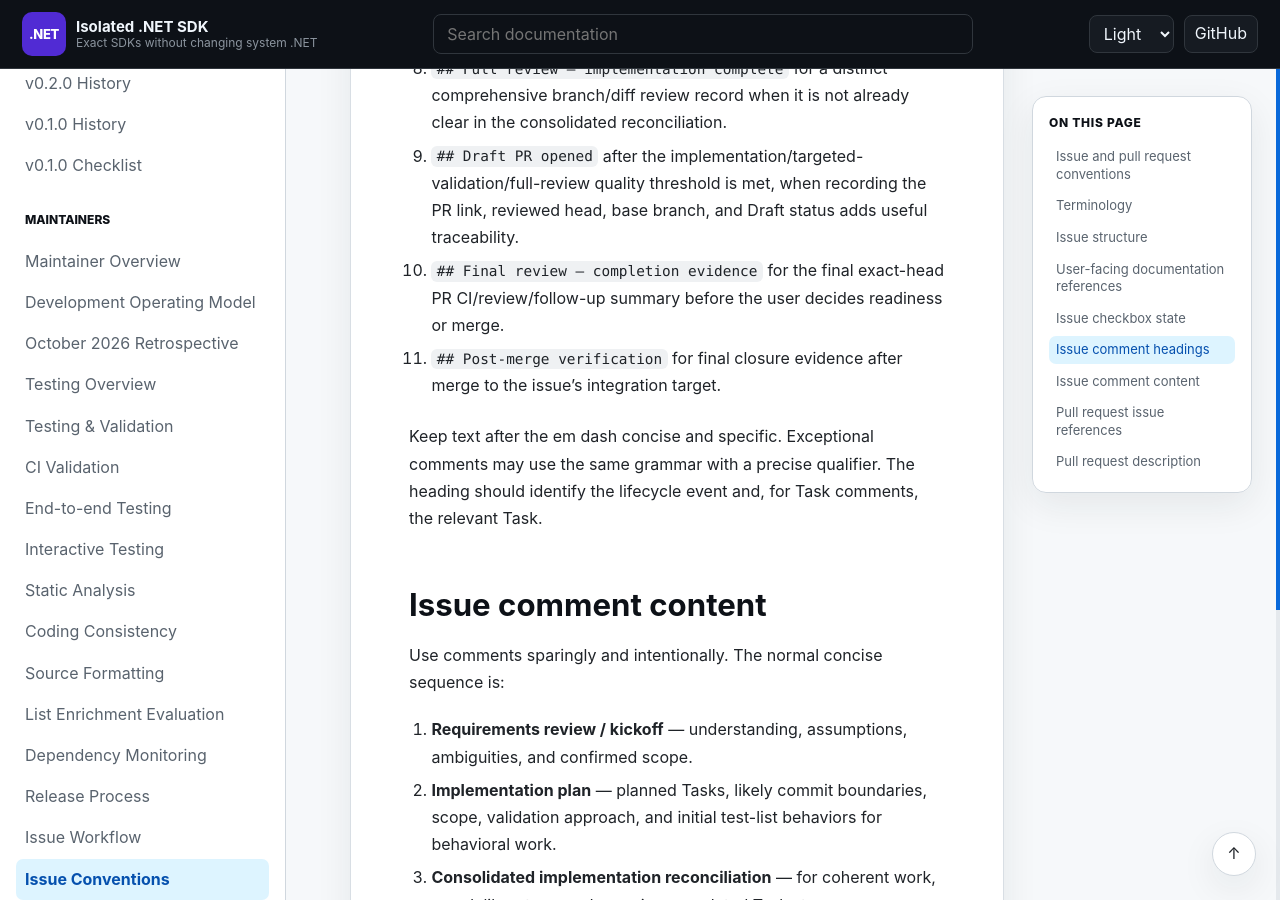
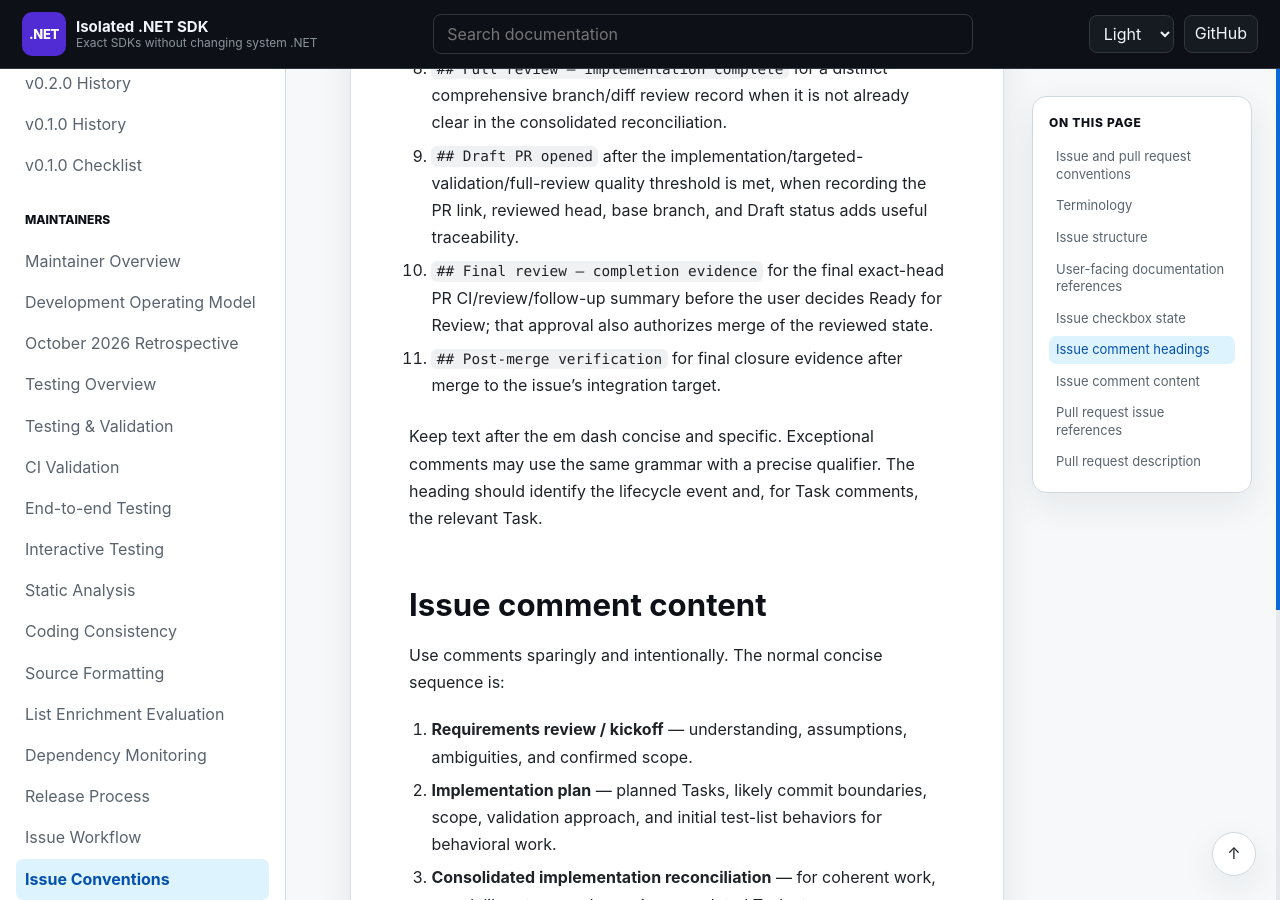
Before and after one commit to infoconex/isolated-dotnet-sdk, a Jekyll site: the page built from docs/maintainers/issues/issue-conventions.md, in a window 1280 px wide and 900 px high, scrolled down 3642 px. Built offline with Jekyll 4.4.1, drawn with Linux system fonts in a browser that asks for light colours; our own code applies the rules of GitHub Pages for plain Markdown files.

Commit message:
docs: align review approval convention

```diff
--- a/docs/maintainers/issues/issue-conventions.md
+++ b/docs/maintainers/issues/issue-conventions.md
@@ -60,7 +60,7 @@ Use these default patterns when the corresponding evidence is useful:
 7. `## Manual validation — <behavior>` only when manual validation is genuinely required.
 8. `## Full review — implementation complete` for a distinct comprehensive branch/diff review record when it is not already clear in the consolidated reconciliation.
 9. `## Draft PR opened` after the implementation/targeted-validation/full-review quality threshold is met, when recording the PR link, reviewed head, base branch, and Draft status adds useful traceability.
-10. `## Final review — completion evidence` for the final exact-head PR CI/review/follow-up summary before the user decides readiness or merge.
+10. `## Final review — completion evidence` for the final exact-head PR CI/review/follow-up summary before the user decides Ready for Review; that approval also authorizes merge of the reviewed state.
 11. `## Post-merge verification` for final closure evidence after merge to the issue's integration target.
 
 Keep text after the em dash concise and specific. Exceptional comments may use the same grammar with a precise qualifier. The heading should identify the lifecycle event and, for Task comments, the relevant Task.
```
